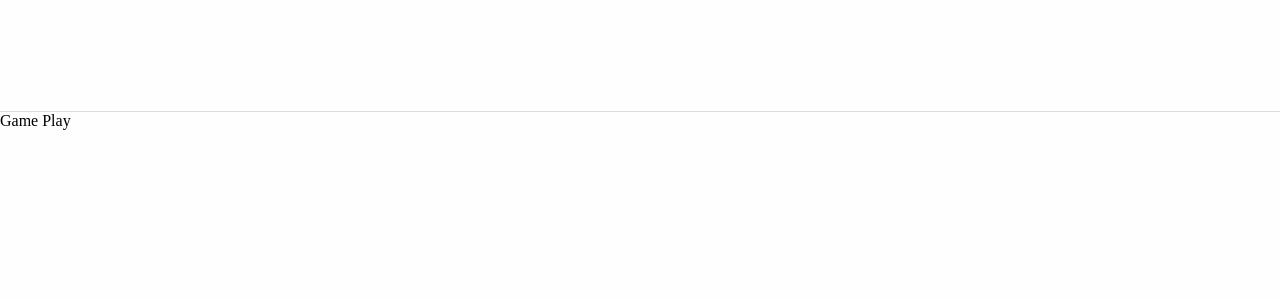
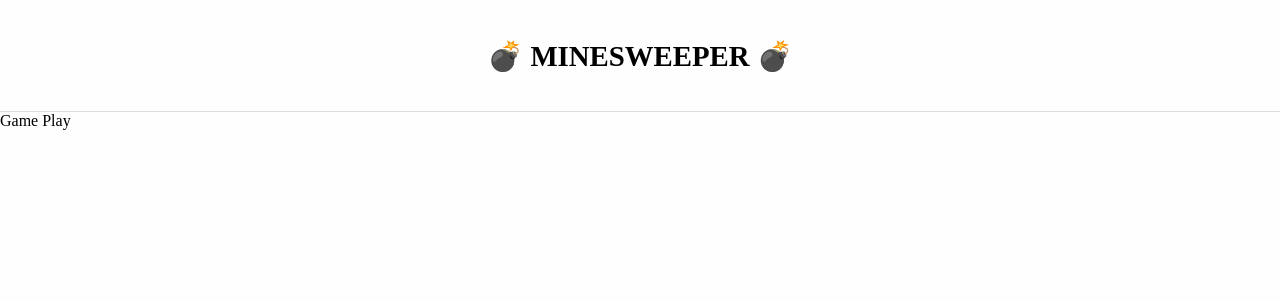
Before and after one commit to RoseJang2000/react-minesweeper-game, a React (Create React App) app: page / in a window 1280 px wide. Shown: the top 300 px of the page. Built offline with nearby package versions, Linux system fonts and the light colour scheme.

Commit message:
:sparkles: Feat : 헤더 제목 추가

```diff
--- a/src/components/layout/Header.tsx
+++ b/src/components/layout/Header.tsx
@@ -1,7 +1,11 @@
-import { StyledHeader } from './HeaderStyle';
+import { HeaderTitle, StyledHeader } from './HeaderStyle';
 
 const Header = () => {
-  return <StyledHeader></StyledHeader>;
+  return (
+    <StyledHeader>
+      <HeaderTitle to="/">💣 MINESWEEPER 💣</HeaderTitle>
+    </StyledHeader>
+  );
 };
 
 export default Header;
```
